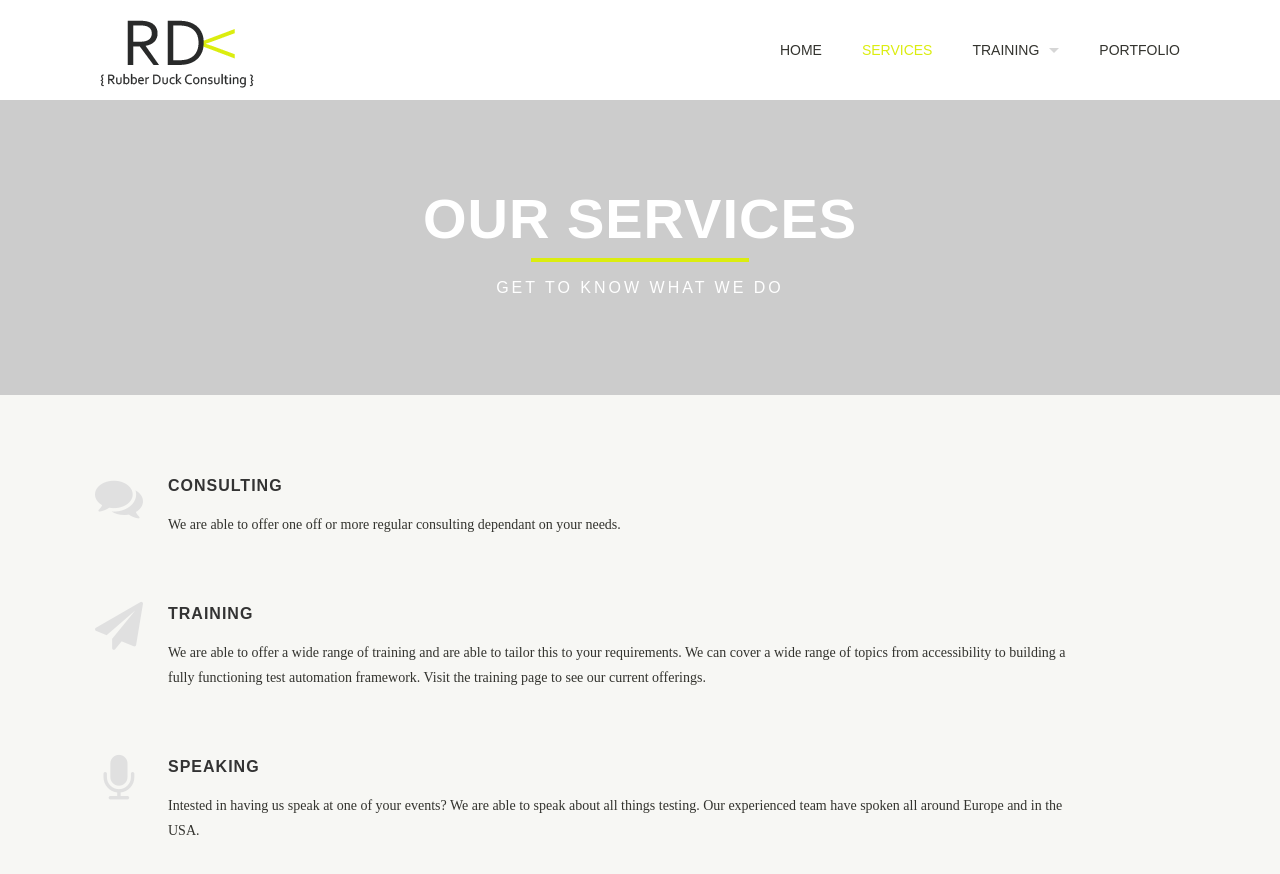
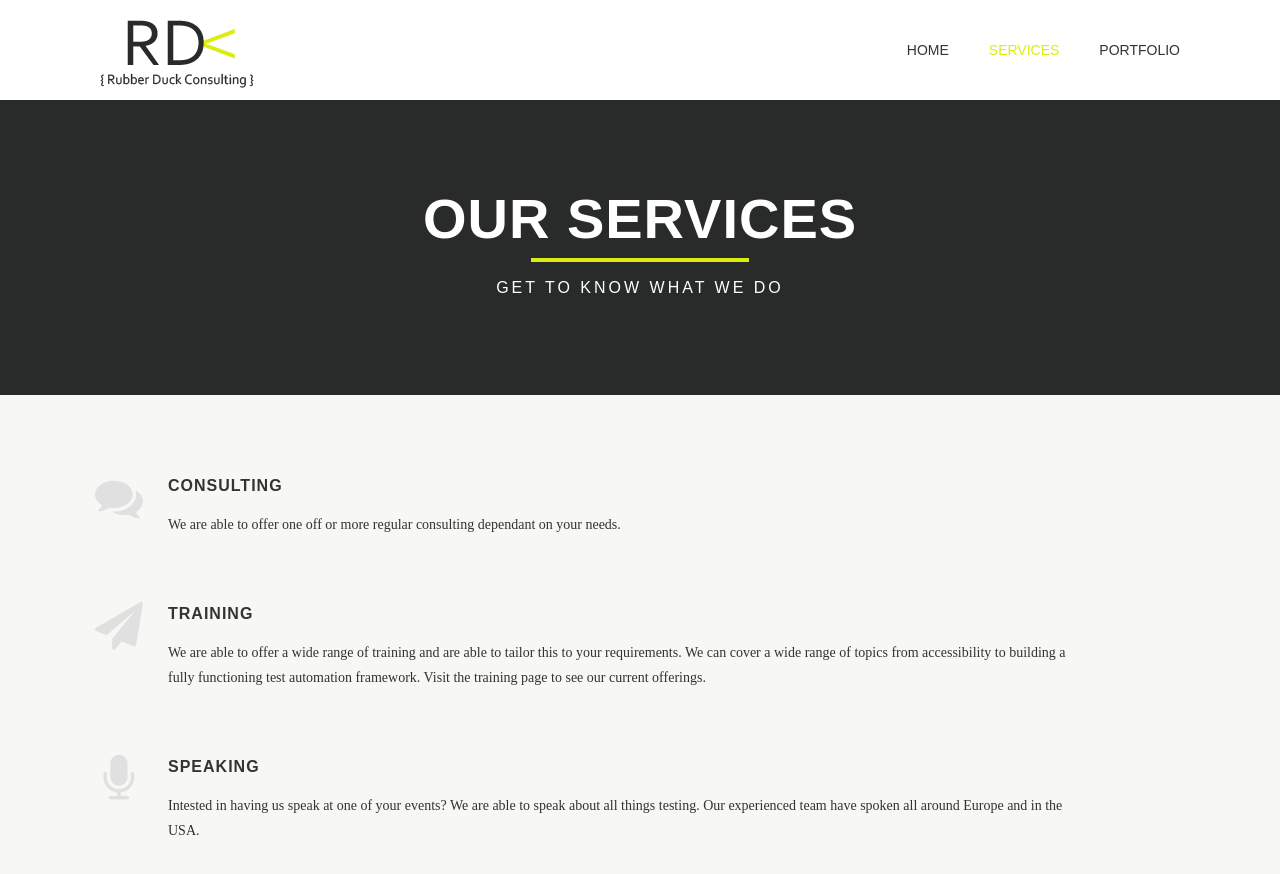
Before and after one commit to rubberduckconsulting/rubberduckconsulting.github.io, a Jekyll site: the page built from services.html, in a window 1280 px wide and 900 px high. Shown: the top 874 px of the window. Built offline with Jekyll 4.4.1, drawn with Linux system fonts in a browser that asks for light colours.

Commit message:
Adding new client, altering banner, removing training link

```diff
--- a/_data/clients.yml
+++ b/_data/clients.yml
@@ -6,3 +6,4 @@
 - image: images/clients/wjec.png
 - image: images/clients/ee.png
 - image: images/clients/hmrc.png
+- image: images/clients/turkish-istqb.png
--- a/_data/nav.yml
+++ b/_data/nav.yml
@@ -5,12 +5,6 @@
 - name: Services
   path: services.html
   section_id: services
-- name: Training
-  path: training.html
-  section_id: training
-  children:
-    - name: DevTools for Testers
-      path: training-dev-tools.html
 - name: Portfolio
   path: portfolio.html
   section_id: portfolio
--- a/_sass/foundation/components/_global.scss
+++ b/_sass/foundation/components/_global.scss
@@ -17,7 +17,7 @@
 // Since the typical default browser font-size is 16px, that makes the calculation for grid size.
 // If you want your base font-size to be different and not have it affect the grid breakpoints,
 // set $rem-base to $base-font-size and make sure $base-font-size is a px value.
-$base-font-size: 100% !default;
+$base-font-size: 16px !default;
 
 // $base-line-height is 24px while $base-font-size is 16px
 $base-line-height: 1.5 !default;
--- a/portfolio.html
+++ b/portfolio.html
@@ -43,6 +43,11 @@
     link_to: https://www.ministryoftesting.com/events/london-tester-gathering-workshops-2019
     klass: training
     desc: DevTools half day workshop
+  - image: images/portfolio/turkish-istqb.png
+    title: Test Istanbul
+    link_to: https://testistanbul.org/testistanbul2019/
+    klass: speaking
+    desc: Keynote - Speaking Engagement
   - image: images/portfolio/wjec.png
     title: WJEC (Welsh Joint Education Committee)
     link_to: https://www.wjec.co.uk/
```
Also changed, not shown: images/@stock/service-page-header.jpg, images/clients/dvla.png, images/clients/hmrc.png, images/clients/turkish-istqb.png (added), images/portfolio/ee.png, images/portfolio/hmrc.png, images/portfolio/turkish-istqb.png (added), services.html (line endings or trailing spaces), 3 other files.
